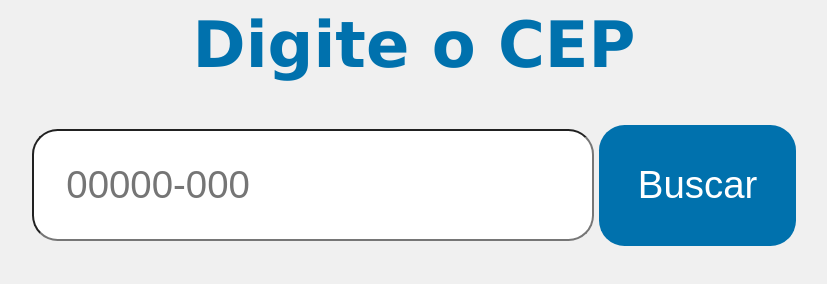
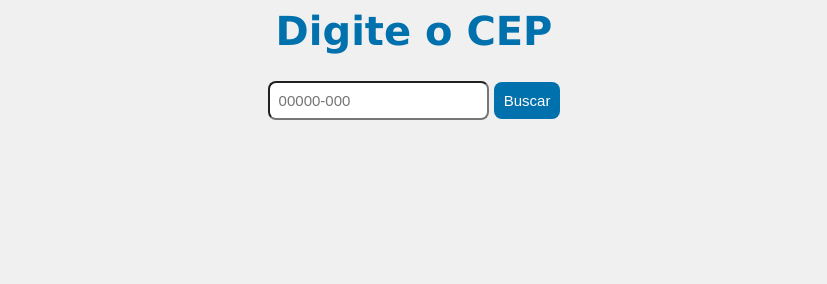
Before and after one commit to Benfic4rthur/busca-cep, a plain HTML site: page index.html in a window 1280 px wide. Shown: the whole page, without its empty margins (226-1053 px from the left). Drawn offline with Linux system fonts and the light colour scheme.

Commit message:
ajute do css

```diff
--- a/index.css
+++ b/index.css
@@ -6,27 +6,27 @@ body {
 }
 
 h1 {
-    font-size: 5vw;
-    /* Usando vw para ajustar o tamanho com base na largura da viewport */
+    font-size: min(40px, 6vw);
+    /* Define o tamanho máximo de 40px ou 6vw */
 }
 
 input {
-    font-size: 3vw;
-    /* Usando vw para ajustar o tamanho com base na largura da viewport */
-    padding: 2.5vw;
-    /* Usando vw para ajustar o preenchimento com base na largura da viewport */
-    border-radius: 2vw;
-    /* Usando vw para ajustar o raio da borda com base na largura da viewport */
+    font-size: min(15px, 2.5vw);
+    /* Define o tamanho máximo de 15px ou 2.5vw */
+    padding: min(9px, 1.5vw);
+    /* Define o tamanho máximo de 9px ou 1.5vw */
+    border-radius: min(8px, 1.3vw);
+    /* Define o raio máximo de 8px ou 1.3vw */
 }
 
 button {
-    font-size: 3vw;
-    /* Usando vw para ajustar o tamanho com base na largura da viewport */
-    padding: 3vw;
-    /* Usando vw para ajustar o preenchimento com base na largura da viewport */
+    font-size: min(15px, 2.5vw);
+    /* Define o tamanho máximo de 15px ou 2.5vw */
+    padding: min(10px, 1.7vw);
+    /* Define o tamanho máximo de 10px ou 1.7vw */
     background-color: #0071AD;
-    border-radius: 2vw;
-    /* Usando vw para ajustar o raio da borda com base na largura da viewport */
+    border-radius: min(8px, 1.3vw);
+    /* Define o raio máximo de 8px ou 1.3vw */
     border: none;
     color: #fff;
     cursor: pointer;
@@ -39,24 +39,24 @@ button:hover {
 }
 
 div#resultado {
-    margin-top: 5vh;
+    margin-top: 2vh;
     /* Usando vh para ajustar a margem com base na altura da viewport */
     width: 90vw;
     /* Usando vw para ajustar a largura com base na largura da viewport */
     margin: 0 auto;
     color: #ffd400;
-    border-radius: 2vw;
-    /* Usando vw para ajustar o raio da borda com base na largura da viewport */
-    font-size: 3vw;
-    /* Usando vw para ajustar o tamanho com base na largura da viewport */
+    border-radius: min(10px, 1.7vw);
+    /* Define o raio máximo de 10px ou 1.7vw */
+    font-size: min(5px, 0.8vw);
+    /* Define o tamanho máximo de 5px ou 0.8vw */
 }
 
 h1#result {
-    font-size: 4vw;
-    /* Usando vw para ajustar o tamanho com base na largura da viewport */
-    padding: 2vw;
-    /* Usando vw para ajustar o preenchimento com base na largura da viewport */
+    font-size: min(30px, 5vw);
+    /* Define o tamanho máximo de 30px ou 5vw */
+    padding: min(10px, 1.7vw);
+    /* Define o tamanho máximo de 10px ou 1.7vw */
     background-color: #f0f0f0;
-    border-radius: 2vw;
-    /* Usando vw para ajustar o raio da borda com base na largura da viewport */
+    border-radius: min(10px, 1.7vw);
+    /* Define o raio máximo de 10px ou 1.7vw */
 }
```
